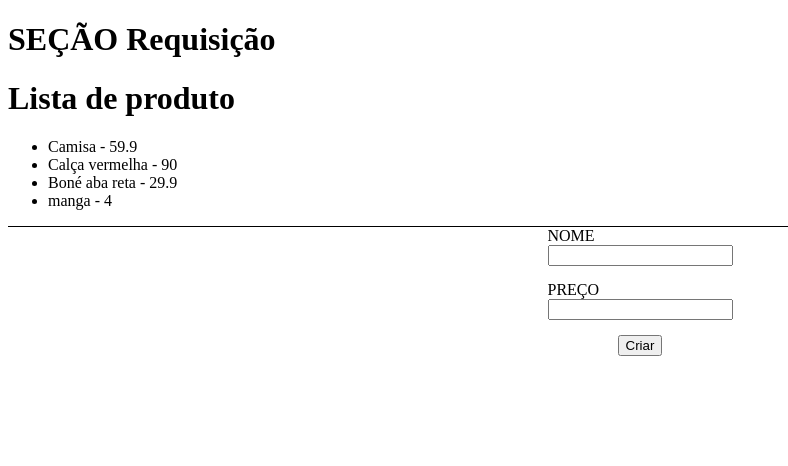
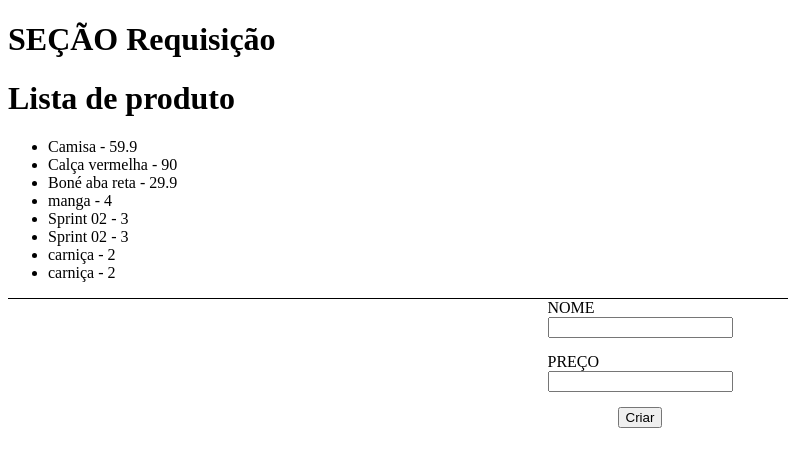
Before and after one commit to felipe-machado-front-end/react-hora-de-codar, a React (Vite) app: page / in a window 1280 px wide. Shown: the top 466 px of the page, without its empty margins (0-788 px from the left). Built offline with nearby package versions, Linux system fonts and the light colour scheme; data requests are answered from the project's data file.

Commit message:
modificando o adicionar sem necessidade de dar reload

```diff
--- a/data/db.json
+++ b/data/db.json
@@ -19,6 +19,26 @@
       "name": "manga",
       "price": "4",
       "id": 4
+    },
+    {
+      "name": "Sprint 02",
+      "price": "3",
+      "id": 5
+    },
+    {
+      "name": "Sprint 02",
+      "price": "3",
+      "id": 6
+    },
+    {
+      "name": "carniça",
+      "price": "2",
+      "id": 7
+    },
+    {
+      "name": "carniça",
+      "price": "2",
+      "id": 8
     }
   ]
 }
--- a/src/components/3-http/ReqProduct.jsx
+++ b/src/components/3-http/ReqProduct.jsx
@@ -28,6 +28,10 @@ const ReqProduct = () => {
       },
       body: JSON.stringify(product),
     });
+    const addProduct = await res.json();
+    setProducts((preventProducts) => [...preventProducts, addProduct]);
+    setName("");
+    setPrice("");
   };
 
   return (
```
